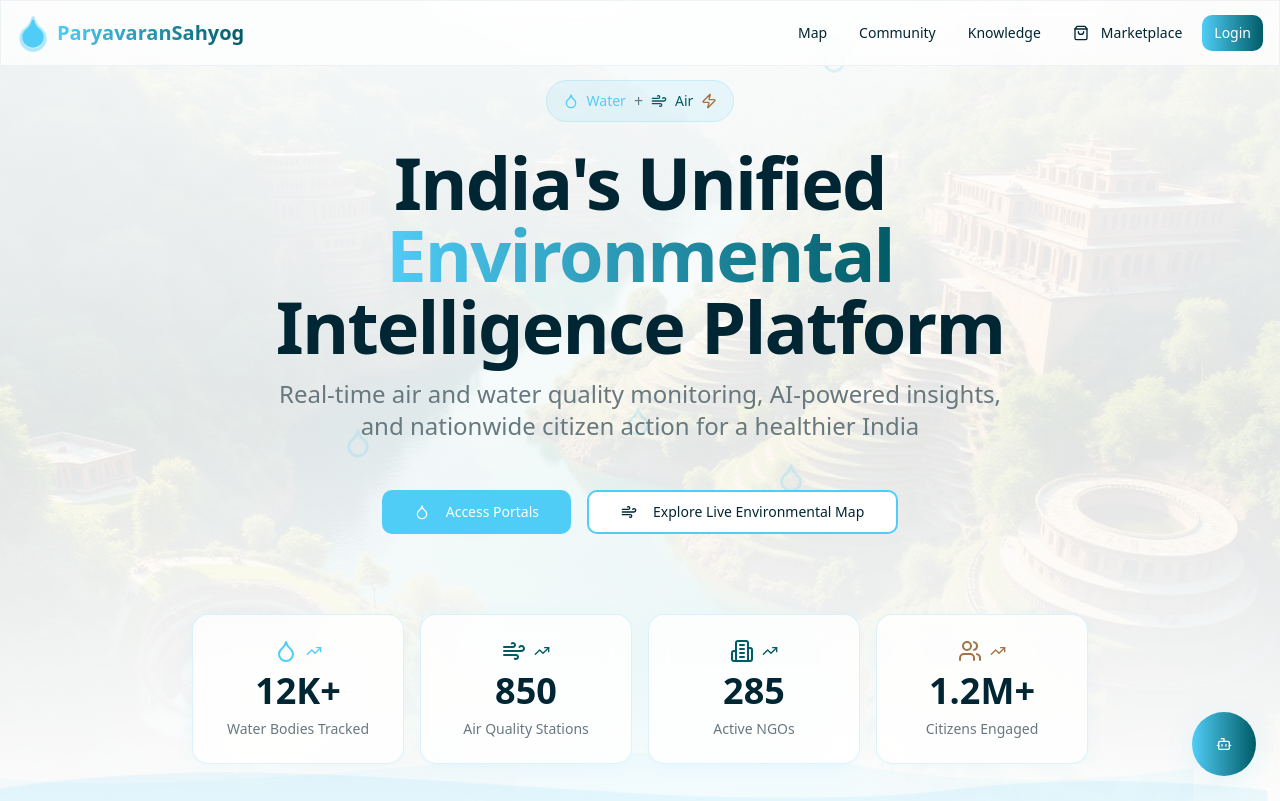
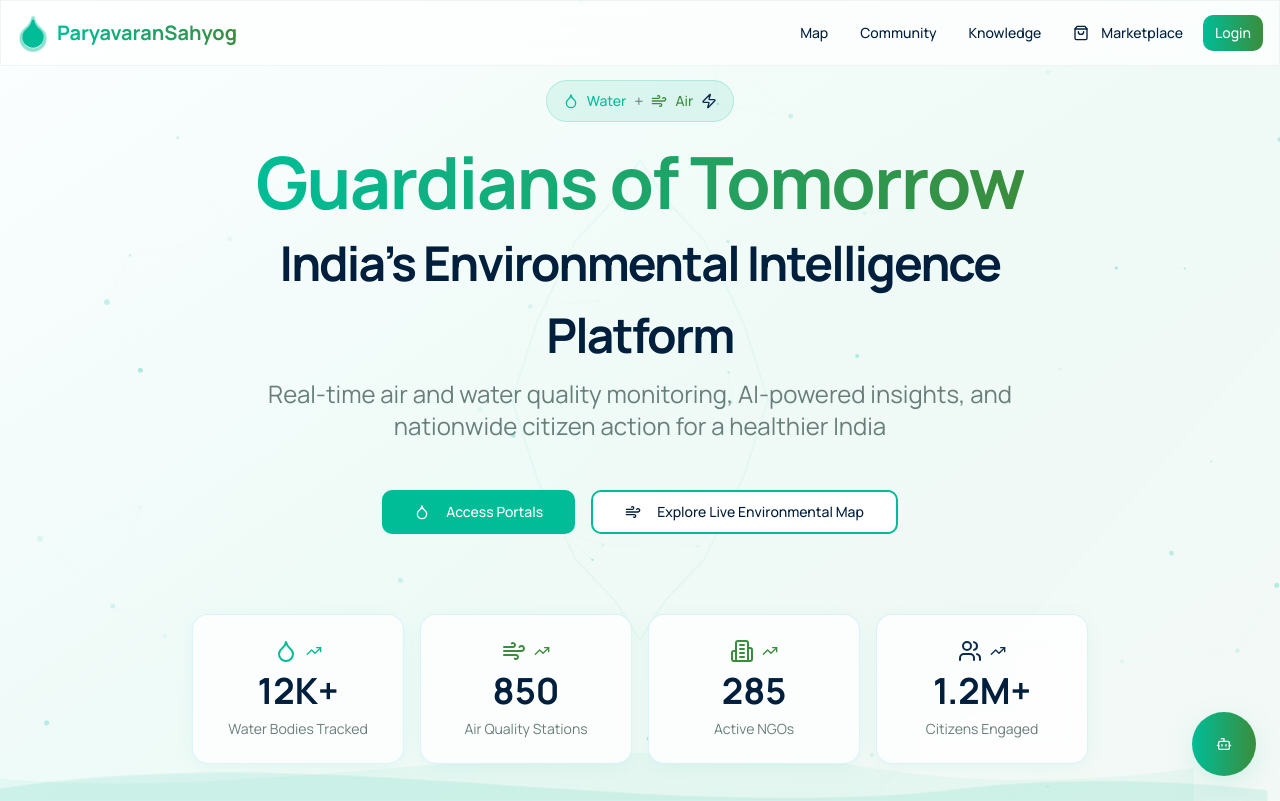
Before and after one commit to Madhan-sidmal/KPR_HackITon, a React (Vite) app: page / in a window 1280 px wide. Shown: the top 801 px of the page. Built offline with nearby package versions, Linux system fonts and the light colour scheme; the HTML template or start-up script is replaced by a standard one.

Commit message:
Update theme and animations

```diff
--- a/index.html
+++ b/index.html
@@ -3,17 +3,20 @@
   <head>
     <meta charset="UTF-8" />
     <meta name="viewport" content="width=device-width, initial-scale=1.0" />
-    <title>JalSahyog - Together for a Water-Secure India</title>
-    <meta name="description" content="Join India's largest water restoration platform. Connect NGOs, researchers, government, and citizens to restore waterbodies and secure our water future." />
-    <meta name="author" content="JalSahyog" />
+    <link rel="preconnect" href="https://fonts.googleapis.com">
+    <link rel="preconnect" href="https://fonts.gstatic.com" crossorigin>
+    <link href="https://fonts.googleapis.com/css2?family=Manrope:wght@400;500;600;700;800&display=swap" rel="stylesheet">
+    <title>ParyavaranSahyog - Guardians of Tomorrow</title>
+    <meta name="description" content="India's Environmental Intelligence Platform. Real-time air and water quality monitoring, AI-powered insights, and nationwide citizen action for a healthier India." />
+    <meta name="author" content="ParyavaranSahyog" />
 
-    <meta property="og:title" content="JalSahyog - Together for a Water-Secure India" />
-    <meta property="og:description" content="Join India's largest water restoration platform. Connect NGOs, researchers, government, and citizens to restore waterbodies and secure our water future." />
+    <meta property="og:title" content="ParyavaranSahyog - Guardians of Tomorrow" />
+    <meta property="og:description" content="India's Environmental Intelligence Platform. Real-time air and water quality monitoring, AI-powered insights, and nationwide citizen action for a healthier India." />
     <meta property="og:type" content="website" />
     <meta property="og:image" content="https://lovable.dev/opengraph-image-p98pqg.png" />
 
     <meta name="twitter:card" content="summary_large_image" />
-    <meta name="twitter:site" content="@JalSahyog" />
+    <meta name="twitter:site" content="@ParyavaranSahyog" />
     <meta name="twitter:image" content="https://lovable.dev/opengraph-image-p98pqg.png" />
   </head>
 
--- /dev/null
+++ b/src/components/ConnectedPlanetBackground.tsx
@@ -0,0 +1,174 @@
+import { useEffect, useRef } from 'react';
+
+interface Particle {
+  x: number;
+  y: number;
+  vx: number;
+  vy: number;
+  size: number;
+}
+
+const ConnectedPlanetBackground = () => {
+  const canvasRef = useRef<HTMLCanvasElement>(null);
+  const particlesRef = useRef<Particle[]>([]);
+  const animationRef = useRef<number>();
+
+  useEffect(() => {
+    const canvas = canvasRef.current;
+    if (!canvas) return;
+
+    const ctx = canvas.getContext('2d');
+    if (!ctx) return;
+
+    const resizeCanvas = () => {
+      canvas.width = window.innerWidth;
+      canvas.height = window.innerHeight;
+    };
+
+    resizeCanvas();
+    window.addEventListener('resize', resizeCanvas);
+
+    // Initialize particles
+    const particleCount = 50;
+    particlesRef.current = Array.from({ length: particleCount }, () => ({
+      x: Math.random() * canvas.width,
+      y: Math.random() * canvas.height,
+      vx: (Math.random() - 0.5) * 0.3,
+      vy: (Math.random() - 0.5) * 0.3,
+      size: Math.random() * 2 + 1,
+    }));
+
+    // India map outline (simplified)
+    const indiaOutline = [
+      { x: 0.5, y: 0.2 },
+      { x: 0.52, y: 0.25 },
+      { x: 0.55, y: 0.3 },
+      { x: 0.58, y: 0.4 },
+      { x: 0.6, y: 0.5 },
+      { x: 0.58, y: 0.6 },
+      { x: 0.55, y: 0.7 },
+      { x: 0.52, y: 0.75 },
+      { x: 0.5, y: 0.8 },
+      { x: 0.48, y: 0.75 },
+      { x: 0.45, y: 0.7 },
+      { x: 0.42, y: 0.6 },
+      { x: 0.4, y: 0.5 },
+      { x: 0.42, y: 0.4 },
+      { x: 0.45, y: 0.3 },
+      { x: 0.48, y: 0.25 },
+    ];
+
+    let time = 0;
+
+    const animate = () => {
+      ctx.clearRect(0, 0, canvas.width, canvas.height);
+      time += 0.005;
+
+      // Draw flowing gradient background
+      const gradient = ctx.createLinearGradient(
+        Math.sin(time) * canvas.width * 0.3,
+        0,
+        canvas.width,
+        canvas.height
+      );
+      gradient.addColorStop(0, 'rgba(0, 191, 166, 0.03)'); // Teal
+      gradient.addColorStop(0.5, 'rgba(56, 142, 60, 0.03)'); // Forest Green
+      gradient.addColorStop(1, 'rgba(79, 195, 247, 0.02)'); // Light Blue
+      ctx.fillStyle = gradient;
+      ctx.fillRect(0, 0, canvas.width, canvas.height);
+
+      // Draw subtle India outline
+      ctx.beginPath();
+      ctx.strokeStyle = 'rgba(0, 191, 166, 0.08)';
+      ctx.lineWidth = 2;
+      indiaOutline.forEach((point, i) => {
+        const x = point.x * canvas.width;
+        const y = point.y * canvas.height;
+        if (i === 0) {
+          ctx.moveTo(x, y);
+        } else {
+          ctx.lineTo(x, y);
+        }
+      });
+      ctx.closePath();
+      ctx.stroke();
+
+      // Update and draw particles
+      particlesRef.current.forEach((particle, i) => {
+        // Update position
+        particle.x += particle.vx;
+        particle.y += particle.vy;
+
+        // Bounce off edges
+        if (particle.x < 0 || particle.x > canvas.width) particle.vx *= -1;
+        if (particle.y < 0 || particle.y > canvas.height) particle.vy *= -1;
+
+        // Draw particle
+        ctx.beginPath();
+        ctx.arc(particle.x, particle.y, particle.size, 0, Math.PI * 2);
+        ctx.fillStyle = `rgba(0, 191, 166, ${0.3 + Math.sin(time + i) * 0.2})`;
+        ctx.fill();
+
+        // Draw connections to nearby particles
+        particlesRef.current.forEach((otherParticle, j) => {
+          if (i >= j) return;
+
+          const dx = particle.x - otherParticle.x;
+          const dy = particle.y - otherParticle.y;
+          const distance = Math.sqrt(dx * dx + dy * dy);
+
+          if (distance < 150) {
+            ctx.beginPath();
+            ctx.moveTo(particle.x, particle.y);
+            ctx.lineTo(otherParticle.x, otherParticle.y);
+            ctx.strokeStyle = `rgba(0, 191, 166, ${0.1 * (1 - distance / 150)})`;
+            ctx.lineWidth = 0.5;
+            ctx.stroke();
+          }
+        });
+      });
+
+      // Occasional water ripple effect
+      if (Math.random() > 0.98) {
+        const rippleX = Math.random() * canvas.width;
+        const rippleY = Math.random() * canvas.height;
+        const rippleRadius = 0;
+
+        const drawRipple = (radius: number) => {
+          if (radius > 100) return;
+
+          ctx.beginPath();
+          ctx.arc(rippleX, rippleY, radius, 0, Math.PI * 2);
+          ctx.strokeStyle = `rgba(79, 195, 247, ${0.3 * (1 - radius / 100)})`;
+          ctx.lineWidth = 2;
+          ctx.stroke();
+
+          requestAnimationFrame(() => drawRipple(radius + 2));
+        };
+
+        drawRipple(rippleRadius);
+      }
+
+      animationRef.current = requestAnimationFrame(animate);
+    };
+
+    animate();
+
+    return () => {
+      window.removeEventListener('resize', resizeCanvas);
+      if (animationRef.current) {
+        cancelAnimationFrame(animationRef.current);
+      }
+    };
+  }, []);
+
+  return (
+    <canvas
+      ref={canvasRef}
+      className="absolute inset-0 pointer-events-none"
+      style={{ opacity: 0.6 }}
+    />
+  );
+};
+
+export default ConnectedPlanetBackground;
--- a/src/components/Hero.tsx
+++ b/src/components/Hero.tsx
@@ -2,6 +2,7 @@ import { Button } from "@/components/ui/button";
 import { Droplet, Users, Building2, TrendingUp, Wind, Zap } from "lucide-react";
 import { useEffect, useState } from "react";
 import heroImage from "@/assets/hero-water-landscape.jpg";
+import ConnectedPlanetBackground from "./ConnectedPlanetBackground";
 
 const Hero = () => {
   const [stats, setStats] = useState({
@@ -47,36 +48,9 @@ const Hero = () => {
   };
 
   return (
-    <section className="relative min-h-screen flex items-center justify-center overflow-hidden">
-      {/* Animated Background */}
-      <div className="absolute inset-0 bg-gradient-to-br from-primary/5 via-background to-secondary/5">
-        <div className="absolute inset-0 opacity-30">
-          <img
-            src={heroImage}
-            alt="India's Water Landscape"
-            className="w-full h-full object-cover"
-          />
-        </div>
-        <div className="absolute inset-0 bg-gradient-to-b from-background/80 via-background/60 to-background" />
-      </div>
-
-      {/* Floating Water Droplets */}
-      <div className="absolute inset-0 overflow-hidden pointer-events-none">
-        {[...Array(6)].map((_, i) => (
-          <div
-            key={i}
-            className="absolute animate-float opacity-20"
-            style={{
-              left: `${Math.random() * 100}%`,
-              top: `${Math.random() * 100}%`,
-              animationDelay: `${i * 0.5}s`,
-              animationDuration: `${3 + Math.random() * 2}s`,
-            }}
-          >
-            <Droplet className="w-8 h-8 text-primary" />
-          </div>
-        ))}
-      </div>
+    <section className="relative min-h-screen flex items-center justify-center overflow-hidden bg-gradient-to-br from-background via-primary/5 to-secondary/5">
+      {/* Connected Planet Background Animation */}
+      <ConnectedPlanetBackground />
 
       {/* Content */}
       <div className="relative z-10 container mx-auto px-4 py-20">
@@ -94,11 +68,11 @@ const Hero = () => {
               </div>
             </div>
             <h1 className="text-5xl md:text-7xl font-bold tracking-tight">
-              India's Unified{" "}
               <span className="bg-gradient-to-r from-primary via-primary-glow to-secondary bg-clip-text text-transparent">
-                Environmental
+                Guardians of Tomorrow
               </span>
-              {" "}Intelligence Platform
+              <br />
+              <span className="text-3xl md:text-5xl">India's Environmental Intelligence Platform</span>
             </h1>
             <p className="text-xl md:text-2xl text-muted-foreground max-w-3xl mx-auto">
               Real-time air and water quality monitoring, AI-powered insights, and nationwide citizen action for a healthier India
--- a/src/index.css
+++ b/src/index.css
@@ -9,48 +9,49 @@ All colors MUST be HSL.
 @layer base {
   :root {
     --background: 0 0% 100%;
-    --foreground: 195 100% 10%;
+    --foreground: 210 100% 12%;
 
     --card: 0 0% 100%;
-    --card-foreground: 195 100% 10%;
+    --card-foreground: 210 100% 12%;
 
     --popover: 0 0% 100%;
-    --popover-foreground: 195 100% 10%;
+    --popover-foreground: 210 100% 12%;
 
-    /* Aqua Blue Primary - #4FC3F7 */
-    --primary: 195 91% 64%;
+    /* Vibrant Teal Primary - #00BFA6 */
+    --primary: 168 100% 37%;
     --primary-foreground: 0 0% 100%;
-    --primary-glow: 195 91% 74%;
+    --primary-glow: 168 100% 50%;
 
-    /* Deep Teal Secondary - #015D67 */
-    --secondary: 186 99% 20%;
+    /* Forest Green Secondary - #388E3C */
+    --secondary: 122 42% 39%;
     --secondary-foreground: 0 0% 100%;
 
-    --muted: 195 20% 96%;
-    --muted-foreground: 195 10% 45%;
+    --muted: 168 15% 96%;
+    --muted-foreground: 168 10% 45%;
 
-    /* Earth Brown Accent */
-    --accent: 30 40% 45%;
+    /* Deep Blue Accent - #0A2A4D */
+    --accent: 210 75% 17%;
     --accent-foreground: 0 0% 100%;
 
     --destructive: 0 84.2% 60.2%;
     --destructive-foreground: 0 0% 100%;
 
-    --border: 195 20% 90%;
-    --input: 195 20% 90%;
-    --ring: 195 91% 64%;
+    --border: 168 20% 90%;
+    --input: 168 20% 90%;
+    --ring: 168 100% 37%;
 
     --radius: 0.75rem;
 
-    /* Water-themed gradients */
-    --gradient-water: linear-gradient(135deg, hsl(195 91% 64%), hsl(186 99% 20%));
-    --gradient-subtle: linear-gradient(180deg, hsl(0 0% 100%), hsl(195 20% 98%));
-    --gradient-glow: radial-gradient(circle at 50% 0%, hsl(195 91% 64% / 0.1), transparent 70%);
+    /* Guardians of Tomorrow gradients */
+    --gradient-water: linear-gradient(135deg, hsl(168 100% 37%), hsl(122 42% 39%));
+    --gradient-subtle: linear-gradient(180deg, hsl(0 0% 100%), hsl(168 20% 98%));
+    --gradient-glow: radial-gradient(circle at 50% 0%, hsl(168 100% 37% / 0.1), transparent 70%);
+    --gradient-flow: linear-gradient(90deg, hsl(195 100% 50% / 0.15), hsl(122 42% 39% / 0.15));
 
     /* Shadows */
-    --shadow-soft: 0 2px 20px -4px hsl(195 91% 64% / 0.1);
-    --shadow-water: 0 8px 32px -8px hsl(195 91% 64% / 0.25);
-    --shadow-glow: 0 0 40px hsl(195 91% 74% / 0.3);
+    --shadow-soft: 0 2px 20px -4px hsl(168 100% 37% / 0.1);
+    --shadow-water: 0 8px 32px -8px hsl(168 100% 37% / 0.25);
+    --shadow-glow: 0 0 40px hsl(168 100% 50% / 0.3);
 
     /* Animations */
     --transition-smooth: all 0.3s cubic-bezier(0.4, 0, 0.2, 1);
--- a/tailwind.config.ts
+++ b/tailwind.config.ts
@@ -13,6 +13,9 @@ export default {
       },
     },
     extend: {
+      fontFamily: {
+        sans: ['Manrope', 'system-ui', 'sans-serif'],
+      },
       colors: {
         border: "hsl(var(--border))",
         input: "hsl(var(--input))",
```
Also changed, not shown: src/assets/logo-paryavaran-sahyog.png (added).
